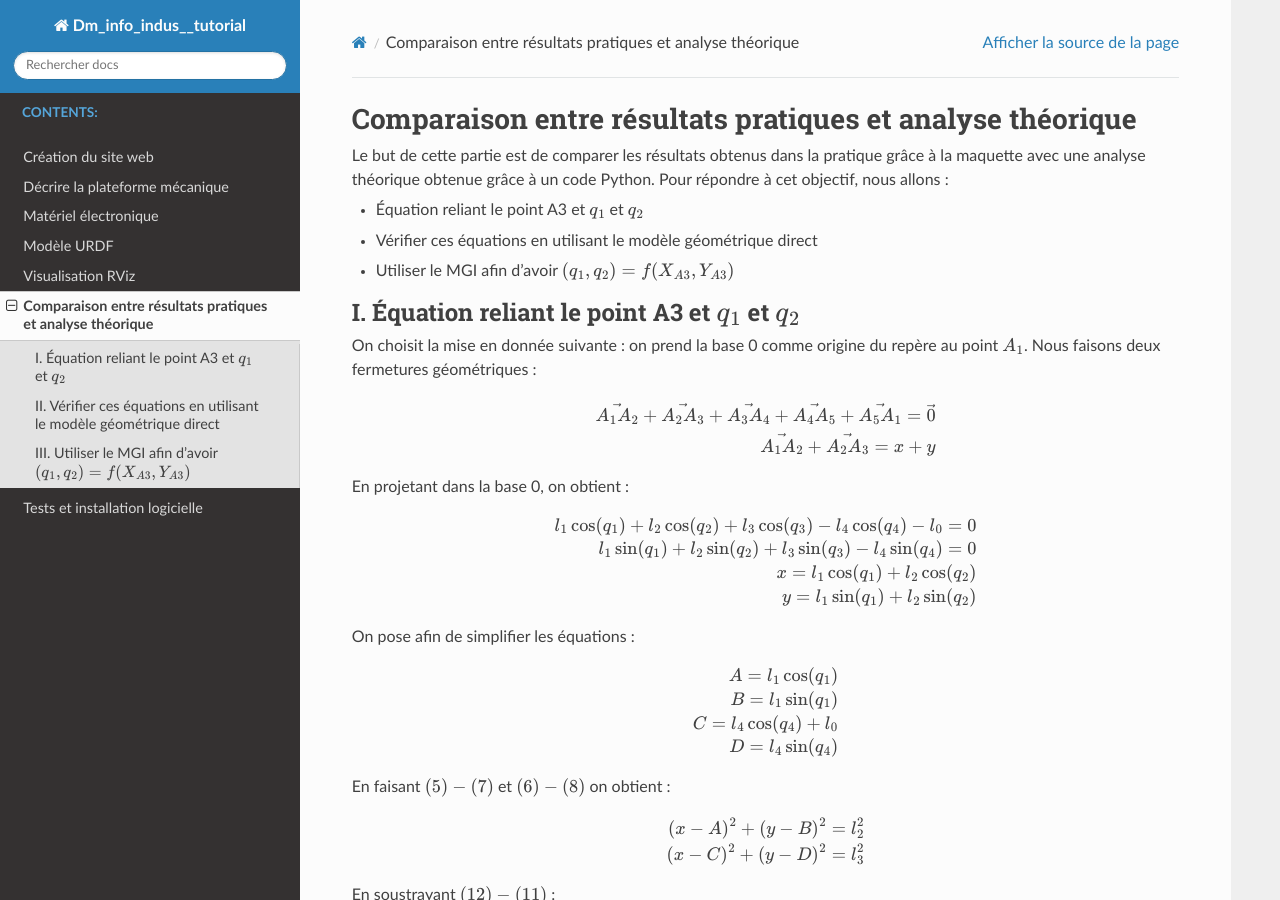
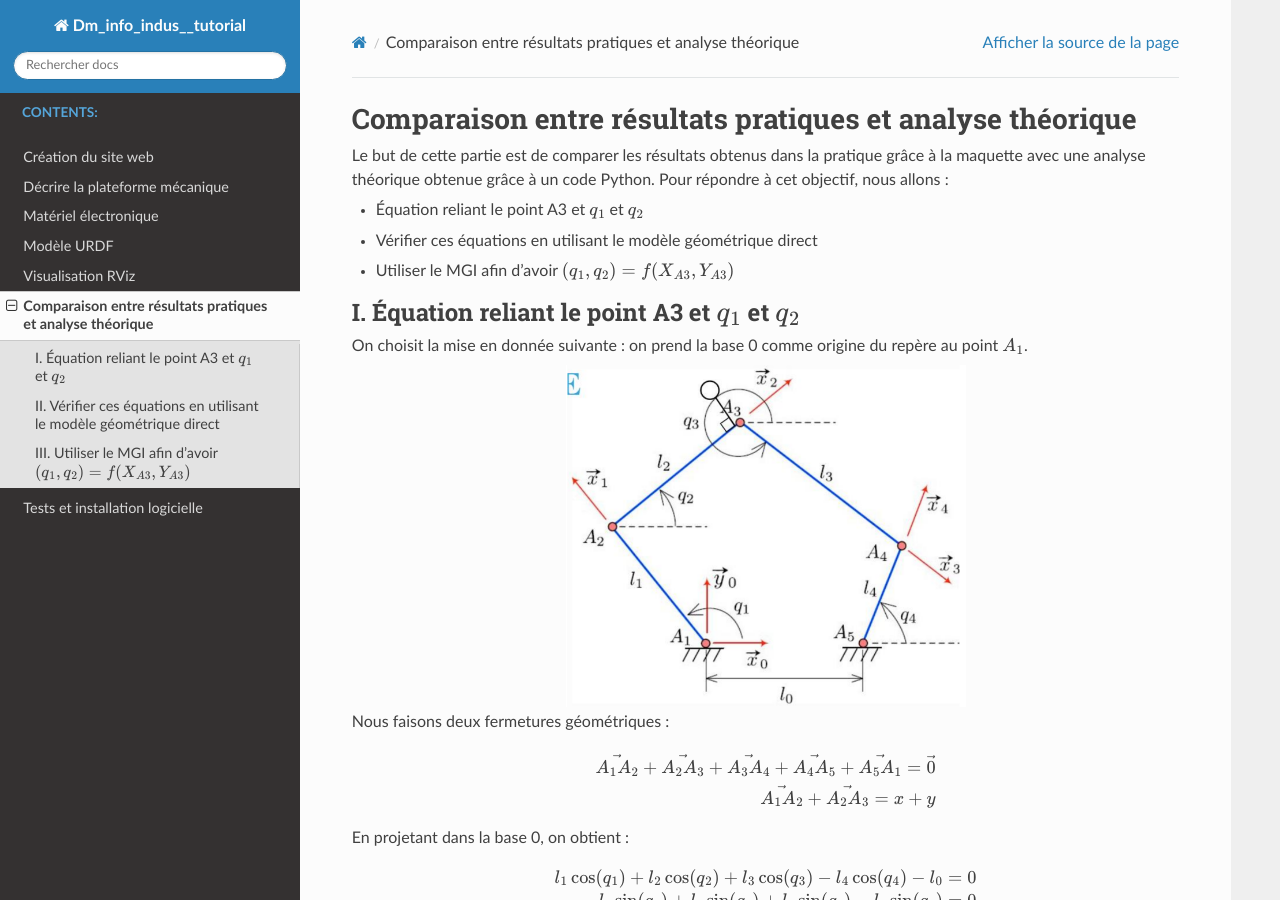
Before and after one commit to melaniedalib/info_indus_tutorial, a Sphinx documentation site: the page built from doc/sphinx/source/05_resultat_theorique/05_programmation.rst, in a window 1280 px wide and 900 px high. Built offline with Sphinx 7.4.7 and the Read the Docs theme 3.1.0, drawn with Linux system fonts in a browser that asks for light colours.

Commit message:
05 images

```diff
--- a/doc/sphinx/source/05_resultat_theorique/05_programmation.rst
+++ b/doc/sphinx/source/05_resultat_theorique/05_programmation.rst
@@ -13,7 +13,15 @@
 -------------------------------------------------------------
 
 On choisit la mise en donnée suivante : on prend la base 0 comme origine du repère au
-point :math:`A_1`. Nous faisons deux fermetures géométriques :
+point :math:`A_1`.
+
+.. figure:: ../images/mecanisme.png
+   :alt: Documentation technique du servomoteur AX-12A
+   :width: 400px
+   :align: center
+
+
+Nous faisons deux fermetures géométriques :
 
 .. math::
 
@@ -94,6 +102,11 @@
 En traçant :math:`y` et les deux solutions pour :math:`x`, on peut obtenir tous les points atteignables avec
 le mécanisme. Ainsi il est possible de comparer si le modèle est correct en
 déplaçant manuellement l’effecteur dans l’espace.
+
+.. figure:: ../images/position_atteinte.png
+   :alt: Documentation technique du servomoteur AX-12A
+   :width: 400px
+   :align: center
 
 On balaye les angles :math:`q_1` et :math:`q_4` afin d’obtenir toute la zone accessible par l’effecteur.
 
@@ -207,11 +220,16 @@
     launch_gui()
 
 III. Utiliser le MGI afin d’avoir :math:`(q_1, q_2) = f(X_{A3}, Y_{A3})`
------------------------------------------------------------------------
+------------------------------------------------------------------------
 
 Maintenant que le modèle est vérifié, on peut passer au modèle indirect. Le code suivant
 permet de tracer les positions possibles du système. Il faut entrer les coordonnées du
 point :math:`A3` souhaité. Si le point n’est pas atteignable, le code renverra une erreur.
+
+.. figure:: ../images/config_mecanisme.png
+   :alt: Documentation technique du servomoteur AX-12A
+   :width: 400px
+   :align: center
 
 .. code-block:: python
 
```
Also changed, not shown: doc/sphinx/source/images/config_mecanisme.png (added), doc/sphinx/source/images/mecanisme.png (added), doc/sphinx/source/images/position_atteinte.png (added).
